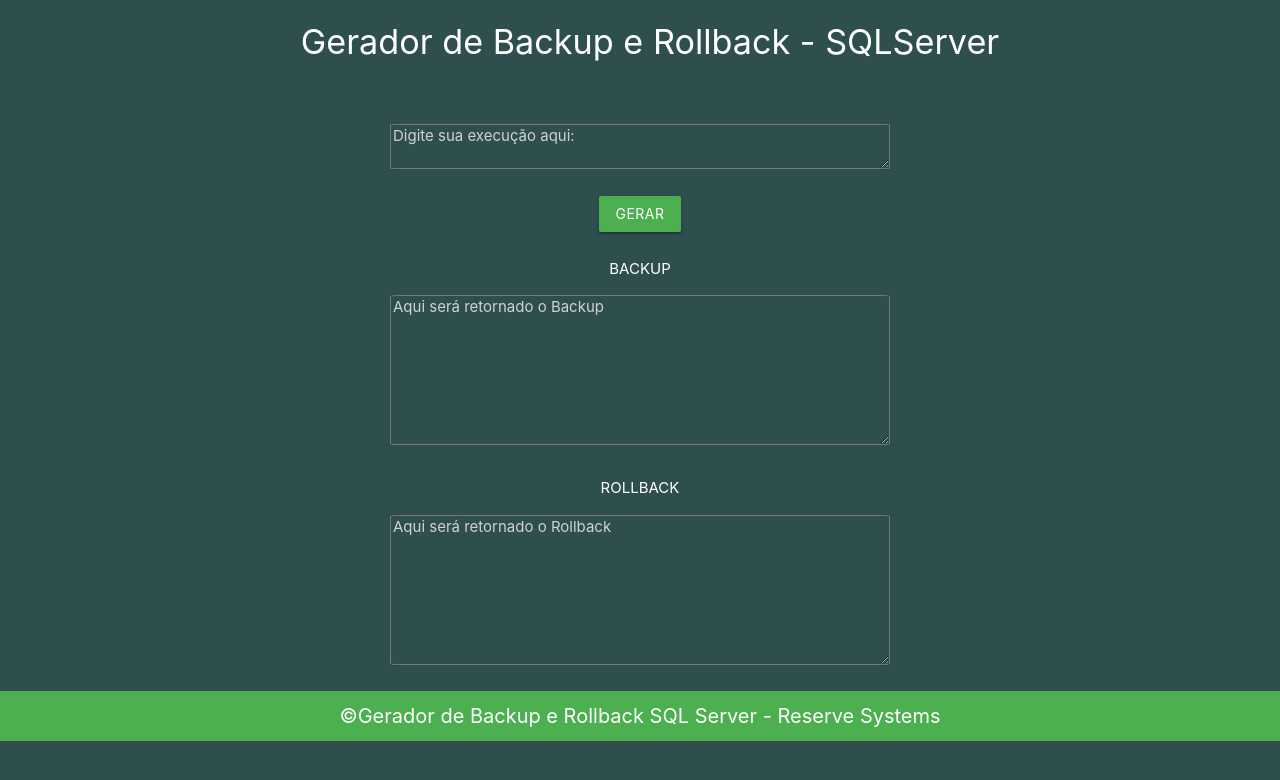
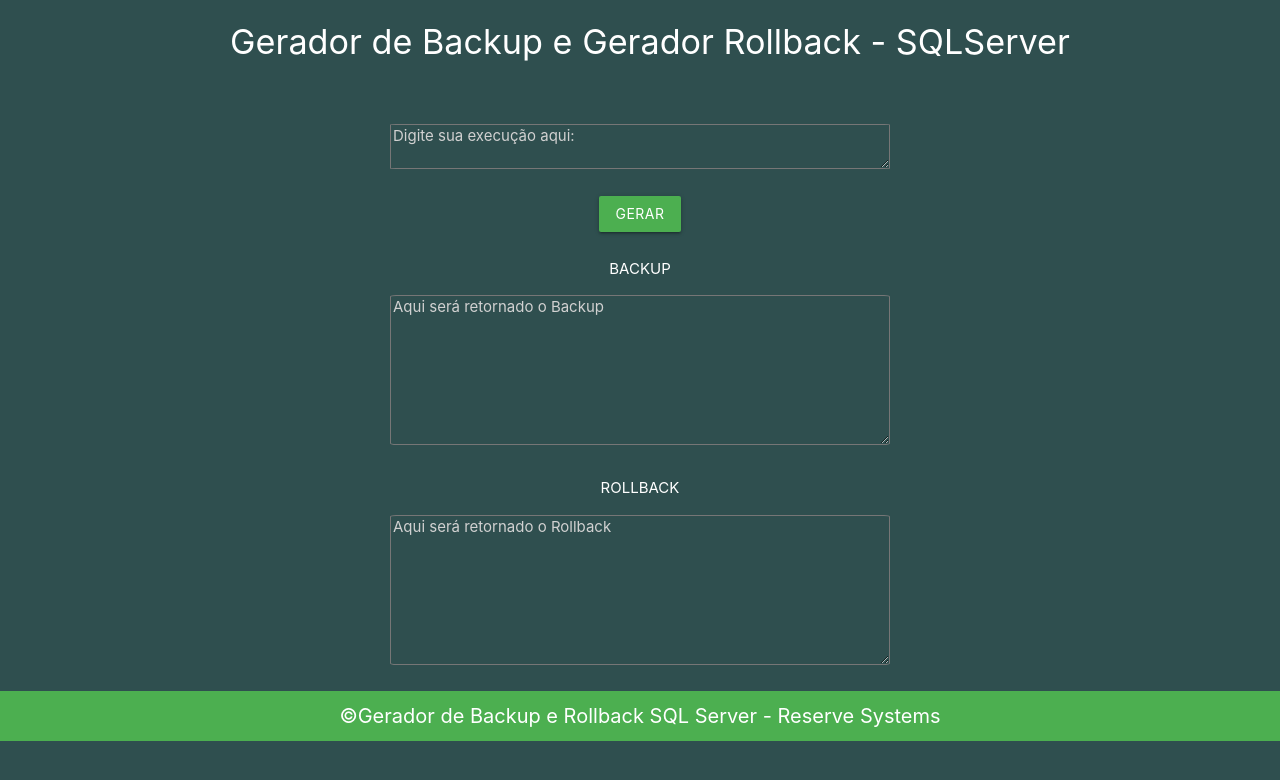
Before and after one commit to MicaelPereira/GeradorSQL, a plain HTML site: page index.html in a window 1280 px wide. Drawn offline with Linux system fonts and the light colour scheme.

Commit message:
Comitando para teste

```diff
--- a/index.html
+++ b/index.html
@@ -12,7 +12,7 @@
 <body>
 
     <header>
-        <h4>Gerador de Backup e Rollback - SQLServer</h4>
+        <h4>Gerador de Backup e Gerador Rollback - SQLServer</h4>
     </header>
 
     <div class="container">
```
